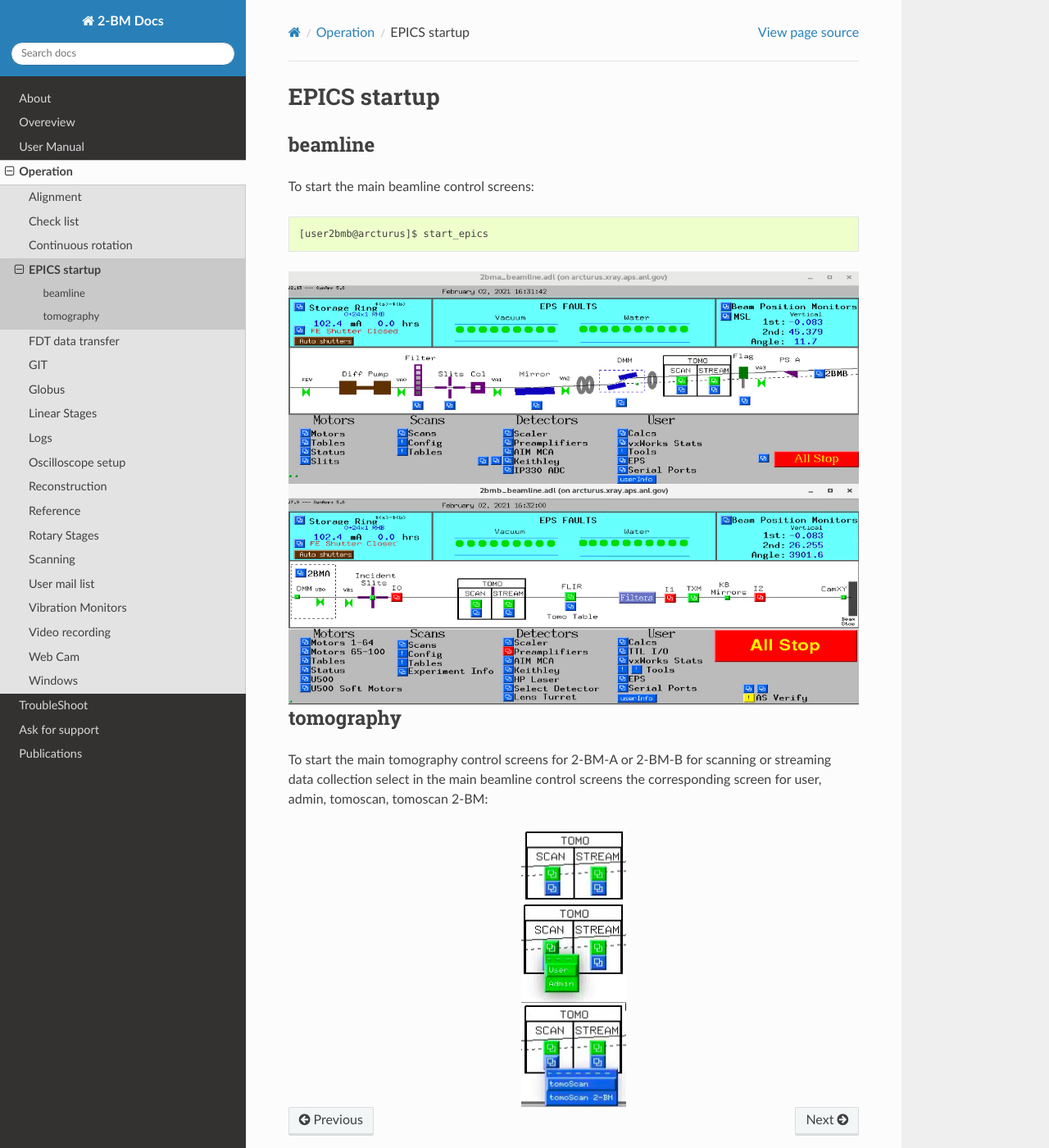
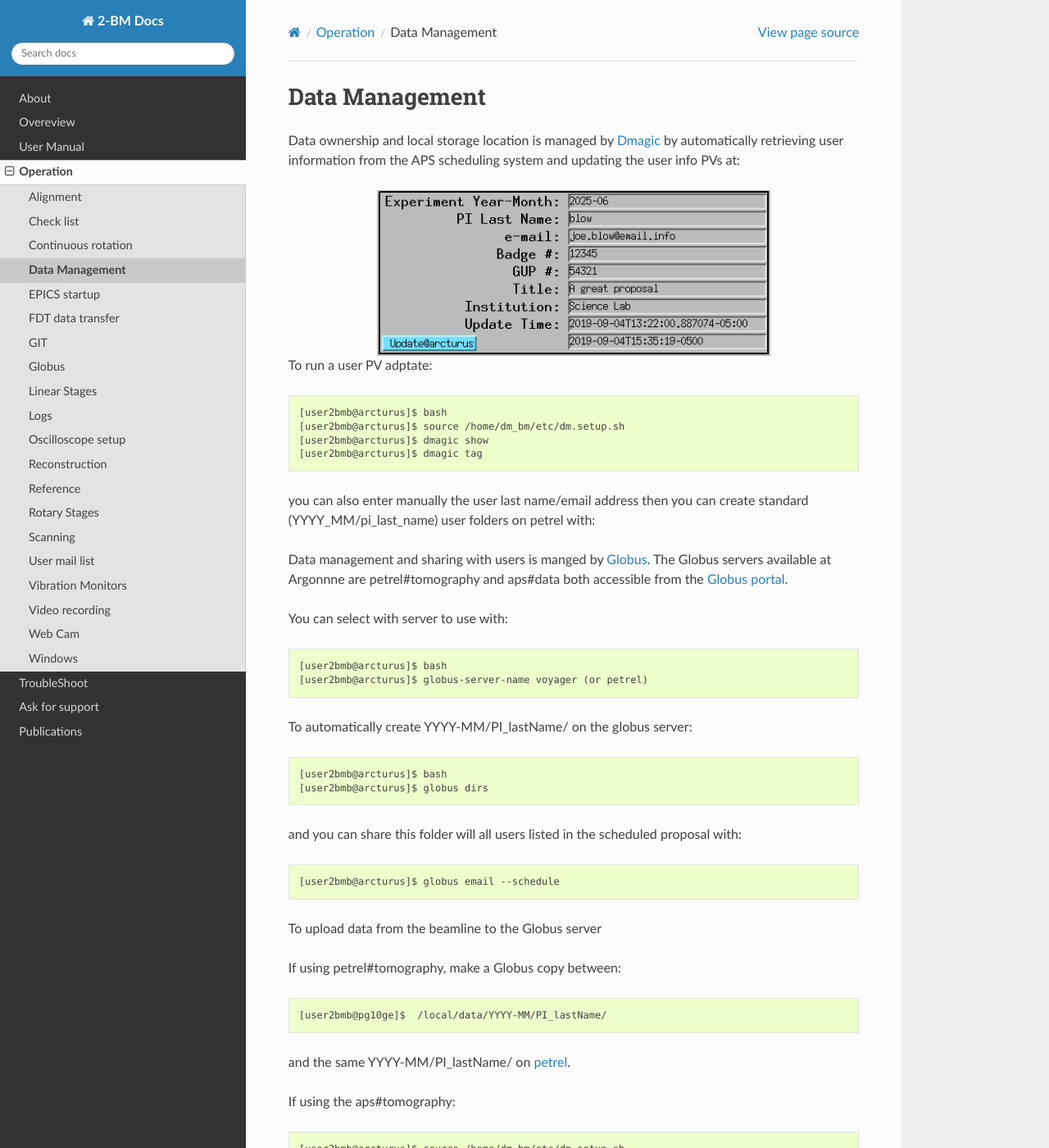
Before and after one commit to xray-imaging/2bm-docs, a Sphinx documentation site: the page built from docs/source/ops/item_004.rst, in a window 1280 px wide and 1400 px high. Shown: the whole window at 82% size. Built offline with Sphinx 7.4.7 and the Read the Docs theme 2.0.0, drawn with Linux system fonts in a browser that asks for light colours; the version number could not be read and is left out; some of the changed text lies outside the part shown.

Commit message:
added DM instructions

```diff
--- a/docs/source/ops/item_004.rst
+++ b/docs/source/ops/item_004.rst
@@ -1,39 +1,51 @@
-EPICS startup
-=============
+Data Management
+===============
 
-beamline
---------
+Data ownership and local storage location is managed by `Dmagic <https://dmagic.readthedocs.io/en/latest/index.html>`_ by automatically retrieving user information from the APS scheduling system and updating the user info PVs at:
 
-To start the main beamline control screens::
 
-   [user2bmb@arcturus]$ start_epics
+.. image:: ../img/medm_screen.png
+   :width: 480px
+   :align: center
+   :alt: tomo_user
 
-.. image:: ../img/2bma_beamline.png
-   :width: 720px
-   :align: center
-   :alt: 2bma_beamline
 
-.. image:: ../img/2bmb_beamline.png
-   :width: 720px
-   :align: center
-   :alt: 2bmb_beamline
+To run a user PV adptate::
 
-tomography
-----------
+    [user2bmb@arcturus]$ bash
+    [user2bmb@arcturus]$ source /home/dm_bm/etc/dm.setup.sh
+    [user2bmb@arcturus]$ dmagic show
+    [user2bmb@arcturus]$ dmagic tag
 
-To start the main tomography control screens for 2-BM-A or 2-BM-B for scanning or streaming data collection select in the main beamline control screens the corresponding screen for user, admin, tomoscan, tomoscan 2-BM:
+you can also enter manually the user last name/email address then you can create standard (YYYY_MM/pi_last_name) user folders on petrel with:
 
-.. image:: ../img/tomo_01.png
-   :width: 128px
-   :align: center
-   :alt: tomo_01
+Data management and sharing with users is manged by `Globus <https://dmagic.readthedocs.io/en/latest/index.html>`_. The Globus servers available at Argonnne are petrel#tomography and aps#data both accessible from the `Globus portal <https://www.globus.org/>`_.
 
-.. image:: ../img/tomo_02.png
-   :width: 128px
-   :align: center
-   :alt: tomo_02
+You can select with server to use with::
 
-.. image:: ../img/tomo_03.png
-   :width: 128px
-   :align: center
-   :alt: tomo_03
+    [user2bmb@arcturus]$ bash
+    [user2bmb@arcturus]$ globus-server-name voyager (or petrel)
+
+To automatically create YYYY-MM/PI_lastName/ on the globus server::
+
+    [user2bmb@arcturus]$ bash
+    [user2bmb@arcturus]$ globus dirs
+
+and you can share this folder will all users listed in the scheduled proposal with::
+
+    [user2bmb@arcturus]$ globus email --schedule
+
+To upload data from the beamline to the Globus server
+
+If using petrel#tomography, make a Globus copy between::
+
+    [user2bmb@pg10ge]$  /local/data/YYYY-MM/PI_lastName/
+
+and the same YYYY-MM/PI_lastName/ on  `petrel <https://app.globus.org/file-manager?origin_id=e133a81a-6d04-11e5-ba46-22000b92c6ec&origin_path=%2F2-BM%2F>`_.
+
+If using the aps#tomography::
+
+    [user2bmb@arcturus]$ source /home/dm_bm/etc/dm.setup.sh
+    [user2bmb@arcturus]$ dm-station-gui
+
+For more details see the `DM instruction <https://confluence.aps.anl.gov/display/DMGT/2-BM+Deployment>`_.
```
Also changed, not shown: docs/source/ops/item_005.rst (+30 -15 lines), docs/source/ops/item_006.rst (added, +24 -0 lines).
